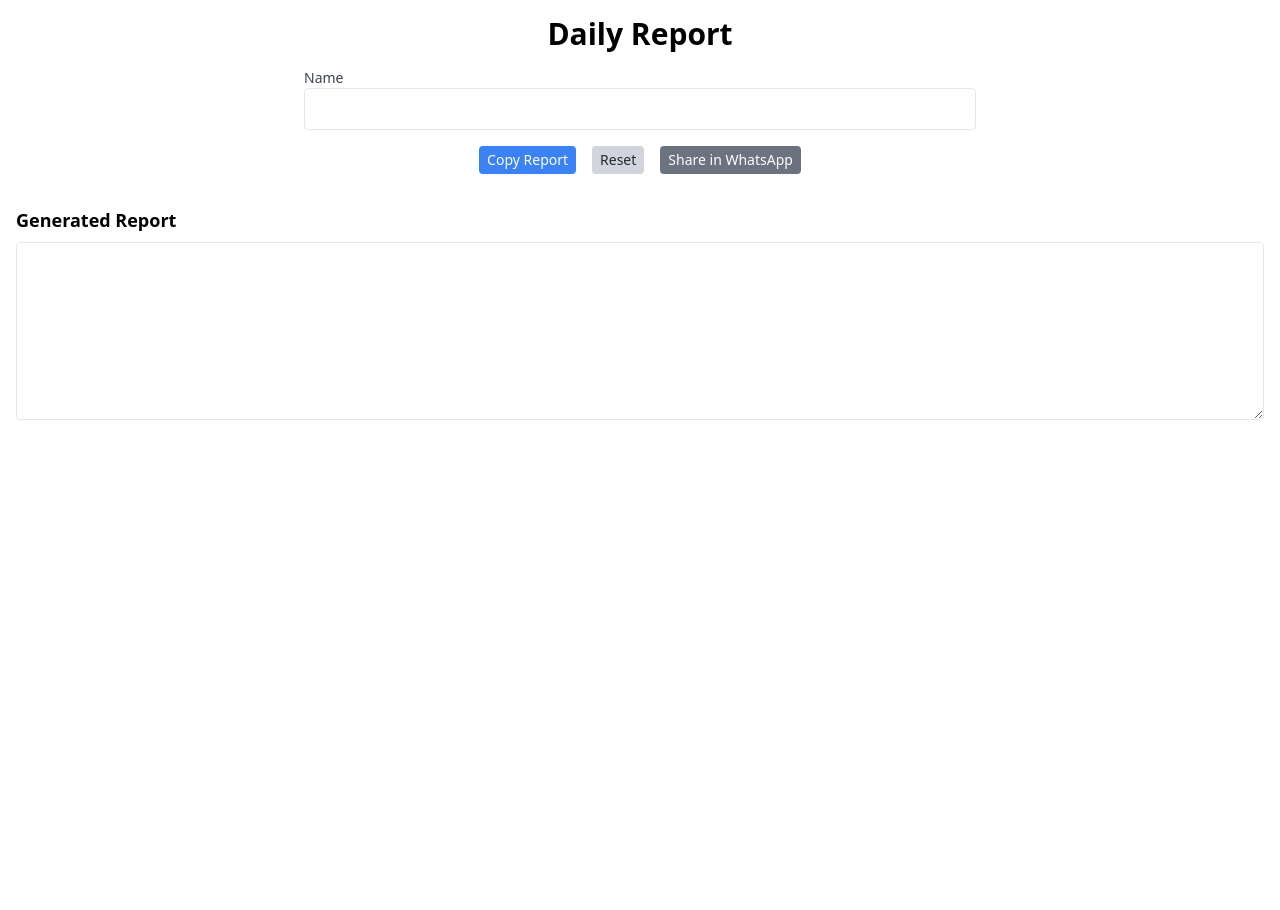
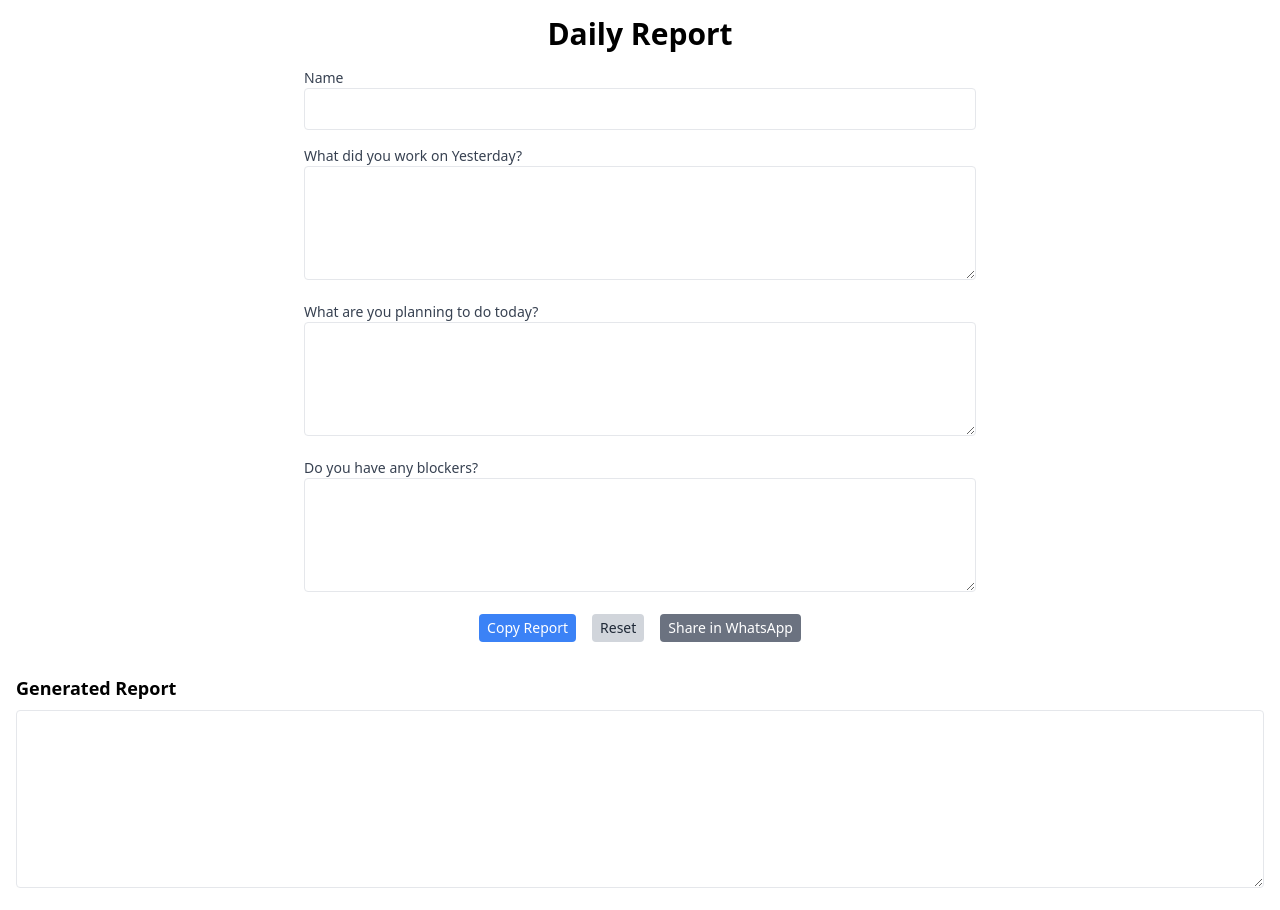
Before and after one commit to nz-m/daily-report-generator, a React (Vite) app: page / in a window 1280 px wide. Before the commit the page ends 800 px from the top, so only its background shows below. Built offline with nearby package versions, Linux system fonts and the light colour scheme.

Commit message:
Update DailyReportForm.jsx

```diff
--- a/src/DailyReportForm.jsx
+++ b/src/DailyReportForm.jsx
@@ -1,13 +1,10 @@
-import React, { useState, useEffect } from "react";
+import { useState, useEffect } from "react";
 
 const DailyReportForm = () => {
-  const [formData, setFormData] = useState({
-    name: "",
-    yesterday: "",
-    today: "",
-    blockers: "",
-  });
-
+  const [name, setName] = useState("");
+  const [yesterday, setYesterday] = useState("");
+  const [today, setToday] = useState("");
+  const [blockers, setBlockers] = useState("");
   const [generatedReport, setGeneratedReport] = useState("");
   const [copySuccess, setCopySuccess] = useState(false);
   const [formValid, setFormValid] = useState(false);
@@ -22,29 +19,21 @@ const DailyReportForm = () => {
 
     const report = `Daily Report - ${formattedDate}, ${formattedTime} (BD Time)
 
-Name: ${formData.name}
+Name: ${name}
 
 What did you work on Yesterday?
 -------------------------------------
-${formData.yesterday}
+${yesterday}
 
 What are you planning to do today?
 -------------------------------------
-${formData.today}
+${today}
 
 Do you have any blockers?
 -------------------------------------
-${formData.blockers}`;
+${blockers}`;
 
     setGeneratedReport(report);
-  };
-
-  const handleInputChange = (e) => {
-    const { name, value } = e.target;
-    setFormData({
-      ...formData,
-      [name]: value,
-    });
   };
 
   const copyToClipboard = () => {
@@ -53,18 +42,14 @@ ${formData.blockers}`;
       setTimeout(() => {
         setCopySuccess(false);
       }, 1000);
-    }).catch((error) => {
-      console.error("Error copying to clipboard:", error);
     });
   };
 
   const resetForm = () => {
-    setFormData({
-      name: "",
-      yesterday: "",
-      today: "",
-      blockers: "",
-    });
+    setName("");
+    setYesterday("");
+    setToday("");
+    setBlockers("");
     setGeneratedReport("");
   };
 
@@ -75,24 +60,69 @@ ${formData.blockers}`;
   };
 
   useEffect(() => {
-    setFormValid(formData.name && formData.yesterday && formData.today && formData.blockers);
-  }, [formData.name, formData.yesterday, formData.today, formData.blockers]);
+    setFormValid(name && yesterday && today && blockers);
+  }, [name, yesterday, today, blockers]);
 
   return (
     <div className="container mx-auto p-4">
       <div className="max-w-2xl mx-auto">
         <h1 className="text-3xl font-bold mb-4 text-center">Daily Report</h1>
         <div className="mb-4">
-          <label className="block text-sm font-medium text-gray-700">Name</label>
+          <label className="block text-sm font-medium text-gray-700">
+            Name
+          </label>
           <input
-            name="name"
             className="w-full border rounded py-2 px-3"
             type="text"
-            value={formData.name}
-            onChange={handleInputChange}
+            value={name}
+            onChange={(e) => {
+              setName(e.target.value);
+              generateReport();
+            }}
           />
         </div>
-        {/* Other input fields using handleInputChange */}
+        <div className="mb-4">
+          <label className="block text-sm font-medium text-gray-700">
+            What did you work on Yesterday?
+          </label>
+          <textarea
+            className="w-full border rounded py-2 px-3"
+            rows="4"
+            value={yesterday}
+            onChange={(e) => {
+              setYesterday(e.target.value);
+              generateReport();
+            }}
+          />
+        </div>
+        <div className="mb-4">
+          <label className="block text-sm font-medium text-gray-700">
+            What are you planning to do today?
+          </label>
+          <textarea
+            className="w-full border rounded py-2 px-3"
+            rows="4"
+            value={today}
+            onChange={(e) => {
+              setToday(e.target.value);
+              generateReport();
+            }}
+          />
+        </div>
+        <div className="mb-4">
+          <label className="block text-sm font-medium text-gray-700">
+            Do you have any blockers?
+          </label>
+          <textarea
+            className="w-full border rounded py-2 px-3"
+            rows="4"
+            value={blockers}
+            onChange={(e) => {
+              setBlockers(e.target.value);
+              generateReport();
+            }}
+          />
+        </div>
         <div className="mb-4 flex justify-center text-sm">
           <button
             className="bg-blue-500 hover:bg-blue-700 text-white py-1 px-2 rounded mx-2"
@@ -101,7 +131,7 @@ ${formData.blockers}`;
             {copySuccess ? "Copied!" : "Copy Report"}
           </button>
           <button
-            className="bg-gray-300 hover-bg-gray-400 text-gray-800 py-1 px-2 rounded mx-2"
+            className="bg-gray-300 hover:bg-gray-400 text-gray-800 py-1 px-2 rounded mx-2"
             onClick={resetForm}
           >
             Reset
```
